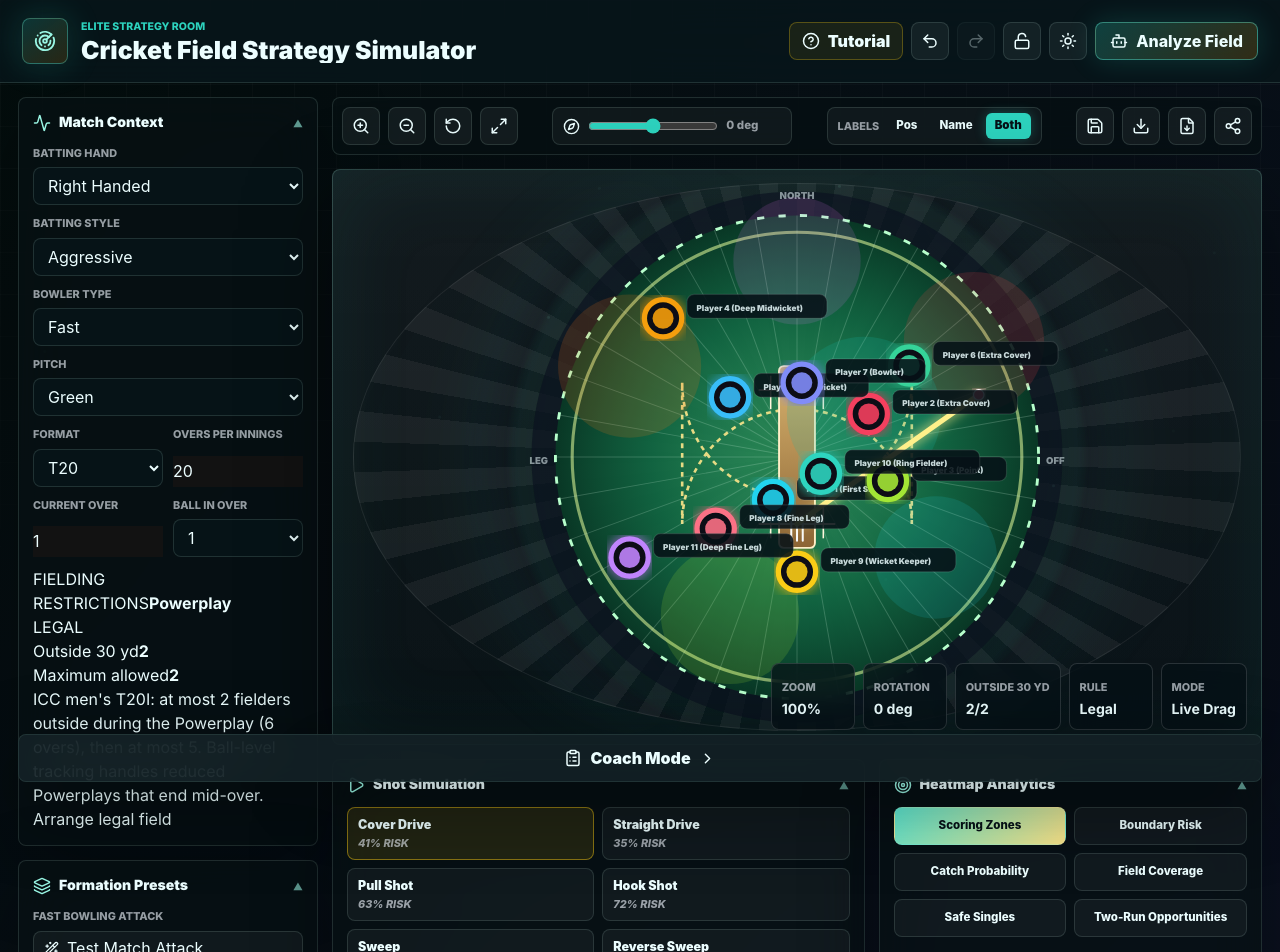
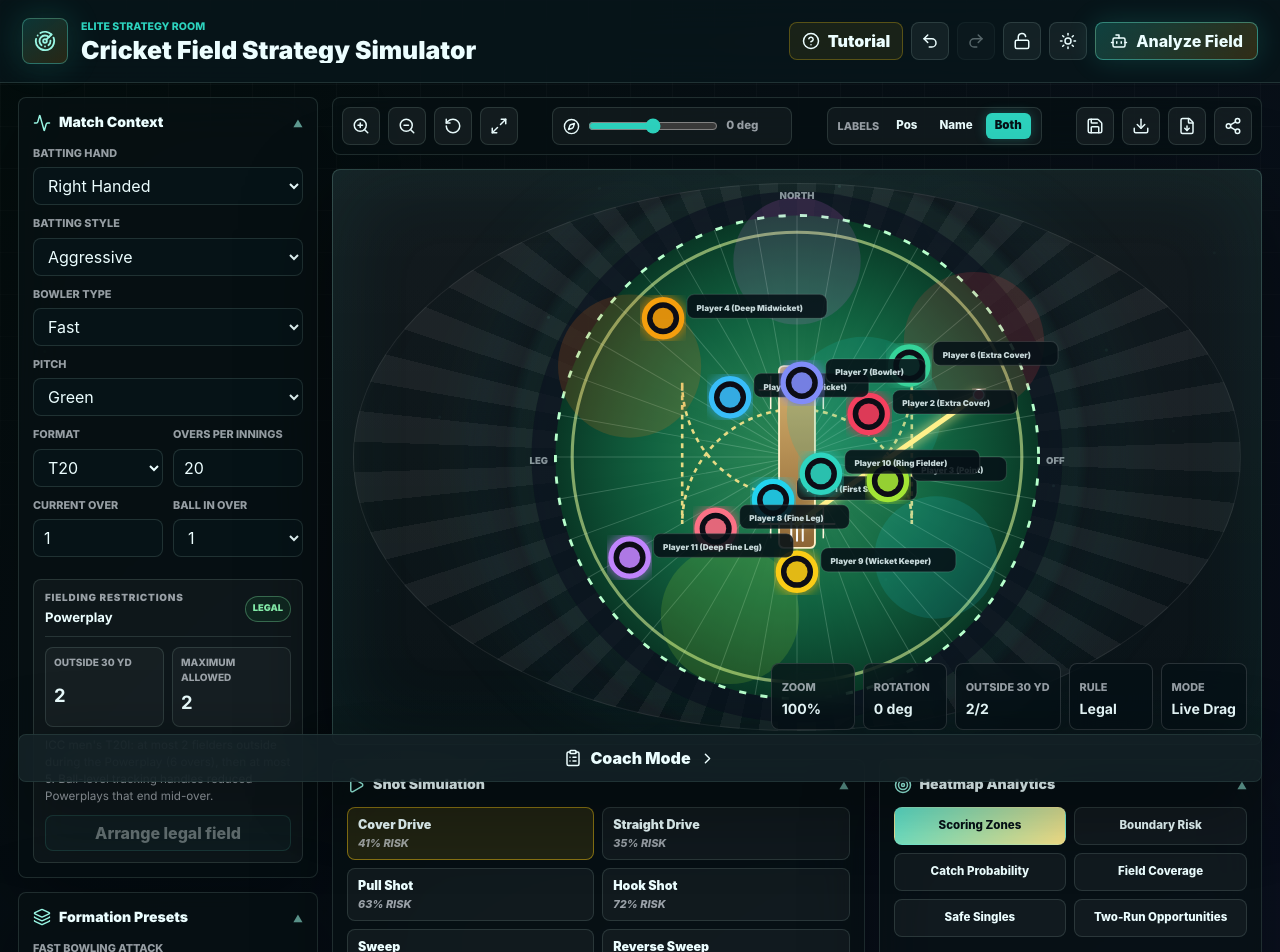
Before and after one commit to Sagar264offici/Cricket_Field_Simulation, a React (Vite) app: page / in a window 1280 px wide. Shown: the top 952 px of the page. Built offline with nearby package versions, Linux system fonts and the light colour scheme.

Commit message:
Style fielding restriction controls and rule status

```diff
--- a/src/styles.css
+++ b/src/styles.css
@@ -1226,3 +1226,132 @@ h1 {
     width: 100%;
   }
 }
+
+
+/* Match-format fielding restrictions */
+.rule-number-input {
+  width: 100%;
+  min-height: 38px;
+  border: 1px solid var(--line);
+  border-radius: 8px;
+  color: var(--text);
+  background: color-mix(in srgb, var(--panel-strong), transparent 10%);
+  outline: none;
+  padding: 0 10px;
+}
+
+.rule-number-input:disabled {
+  opacity: 0.55;
+  cursor: not-allowed;
+}
+
+.fielding-rules {
+  display: grid;
+  gap: 10px;
+  margin-top: 12px;
+  border: 1px solid var(--line);
+  border-radius: 8px;
+  background: rgba(255, 255, 255, 0.035);
+  padding: 11px;
+}
+
+.fielding-rule-status {
+  display: flex;
+  align-items: center;
+  justify-content: space-between;
+  gap: 10px;
+  border-bottom: 1px solid var(--line);
+  padding-bottom: 9px;
+}
+
+.fielding-rule-heading {
+  display: grid;
+  gap: 4px;
+  min-width: 0;
+}
+
+.fielding-rule-heading > span {
+  color: var(--muted);
+  font-size: 0.62rem;
+  font-weight: 900;
+  letter-spacing: 0.08em;
+}
+
+.fielding-rule-heading strong {
+  font-size: 0.82rem;
+  line-height: 1.3;
+}
+
+.fielding-rule-badge {
+  flex-shrink: 0;
+  border: 1px solid var(--line);
+  border-radius: 999px;
+  padding: 5px 7px;
+  color: var(--muted);
+  background: rgba(255, 255, 255, 0.06);
+  font-size: 0.58rem;
+  font-weight: 950;
+}
+
+.fielding-rule-status.legal .fielding-rule-badge {
+  color: #86efac;
+  border-color: rgba(134, 239, 172, 0.34);
+  background: rgba(34, 197, 94, 0.09);
+}
+
+.fielding-rule-status.illegal .fielding-rule-badge {
+  color: #fda4af;
+  border-color: rgba(251, 113, 133, 0.42);
+  background: rgba(244, 63, 94, 0.1);
+}
+
+.fielding-rule-metrics {
+  display: grid;
+  grid-template-columns: repeat(2, minmax(0, 1fr));
+  gap: 8px;
+}
+
+.rule-metric {
+  display: grid;
+  gap: 4px;
+  border: 1px solid var(--line);
+  border-radius: 8px;
+  background: rgba(255, 255, 255, 0.035);
+  padding: 8px;
+}
+
+.rule-metric span {
+  color: var(--muted);
+  font-size: 0.63rem;
+  font-weight: 850;
+  text-transform: uppercase;
+}
+
+.rule-metric strong {
+  font-size: 1.15rem;
+}
+
+.fielding-rule-note {
+  color: var(--muted);
+  font-size: 0.73rem;
+  line-height: 1.45;
+}
+
+.rule-fix-button {
+  min-height: 36px;
+  border: 1px solid rgba(94, 234, 212, 0.35);
+  border-radius: 8px;
+  color: var(--text);
+  background: rgba(45, 212, 191, 0.09);
+  font-weight: 850;
+  cursor: pointer;
+}
+
+.rule-fix-button:hover:not(:disabled) {
+  background: rgba(45, 212, 191, 0.16);
+}
+
+.rule-fix-button:disabled {
+  cursor: not-allowed;
+  opacity: 0.4;
+}
```
